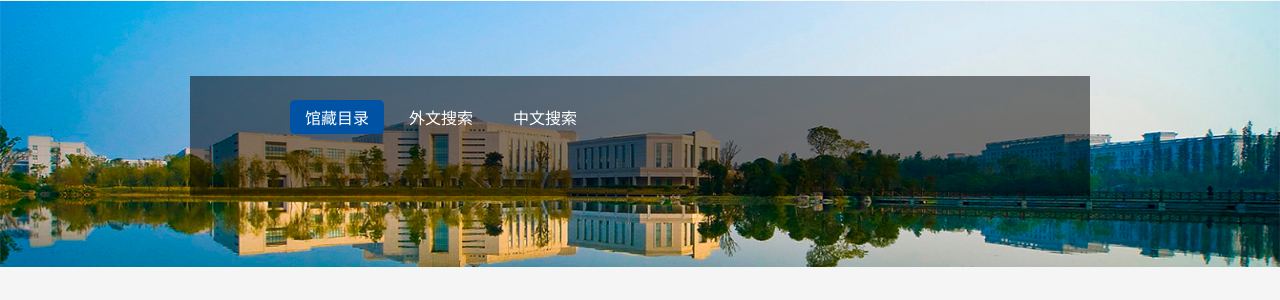
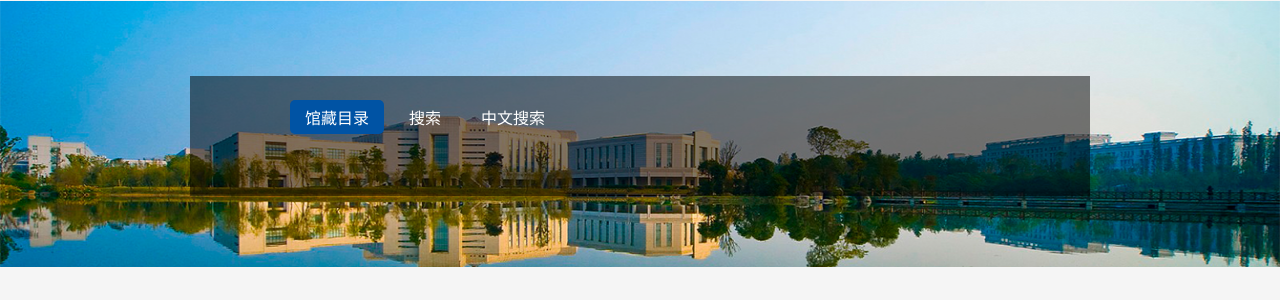
Before and after one commit to WenYanger/BookManagingSystem, a PHP site: page /home.php in a window 1280 px wide. Shown: the part 155-455 px from the top of the page. Run offline with PHP 8.4, Linux system fonts and the light colour scheme.

Commit message:
ver. 5
1. 测试

```diff
--- a/home.php
+++ b/home.php
@@ -23,7 +23,7 @@
         	<div class="search_condition">
             	<ul class="search_type">
                 	<li class="curr"> 馆藏目录 </li>
-                    <li class> 外文搜索 </li>
+                    <li class> 搜索 </li>
                     <li class> 中文搜索 </li>
                 </ul>
             </div>
```
